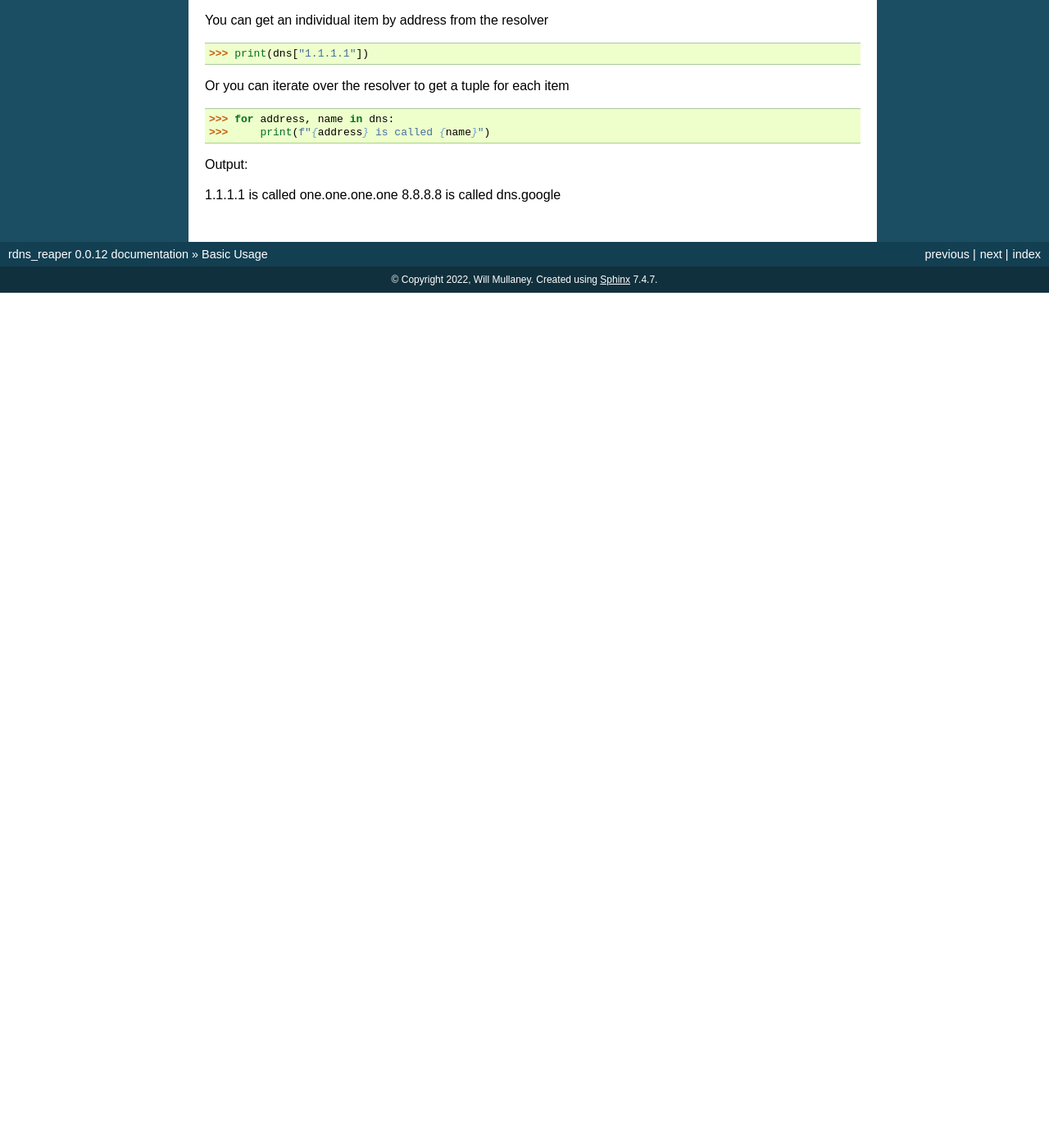
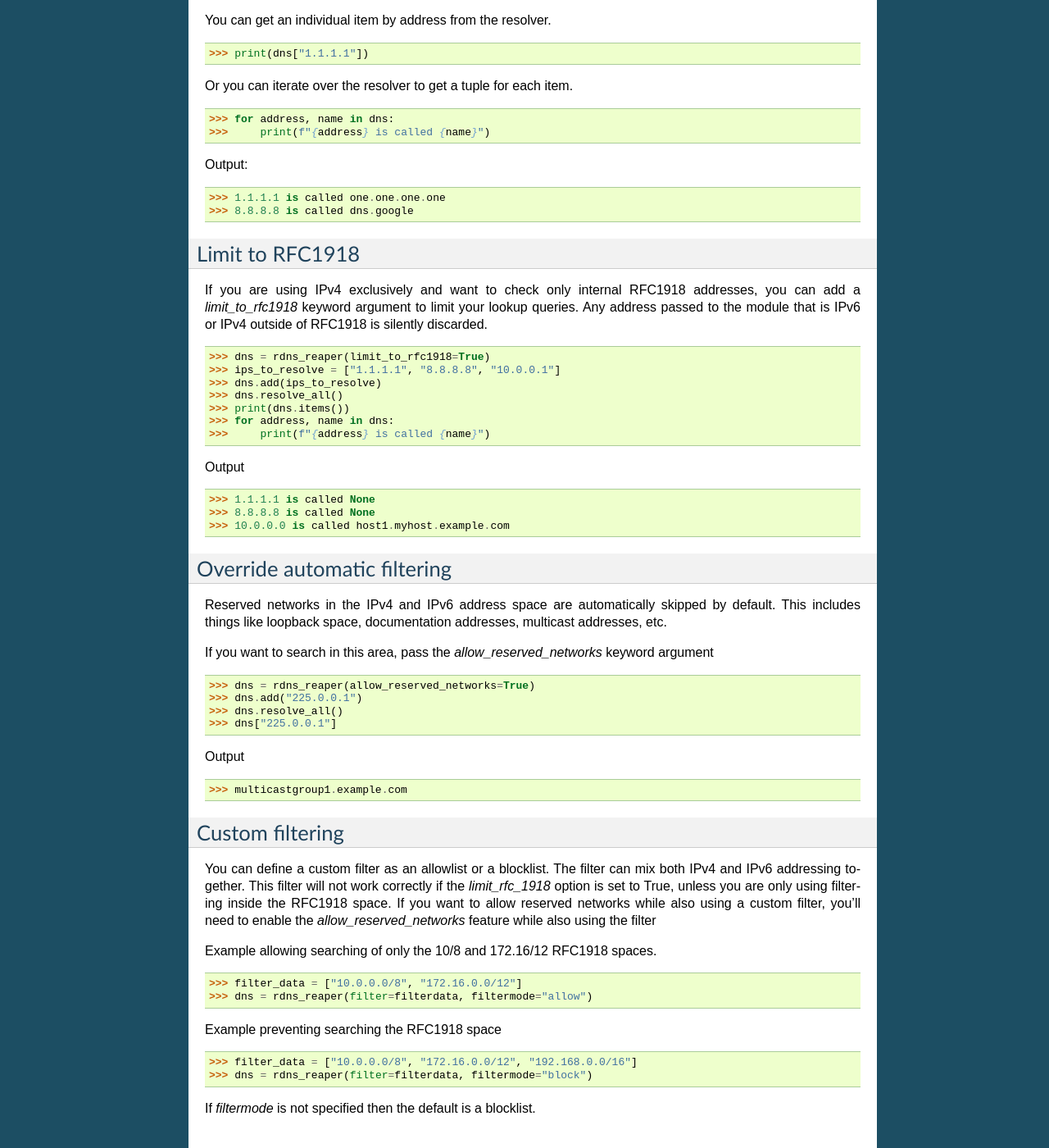
Before and after one commit to mullaneywt/rdns_reaper, a Sphinx documentation site: the page built from docs/basicusage.rst, in a window 1280 px wide and 1400 px high, scrolled down 648 px. Shown: the whole window at 82% size. Built offline with Sphinx 7.4.7, drawn with Linux system fonts in a browser that asks for light colours; before the commit the page ends 1005 px from its top, so only the background shows below that; some of the changed text lies outside the part shown.

Commit message:
Updated basic usage documentation

```diff
--- a/docs/basicusage.rst
+++ b/docs/basicusage.rst
@@ -19,7 +19,7 @@ Create an instance of the class
 
 >>> dns = rdns_reaper()
 
-Prepare your addresses to be resolved.  This can be a single string with a single address, a list of strings each containing a single address, or an IPSet containing multiple addresses.  If using an IPSet, make sure you pass a /32 or /128 address, not a network
+Prepare your addresses to be resolved.  This can be a single string with a single address, a list of strings each containing a single address, or an IPSet containing multiple addresses.  If using an IPSet, make sure you pass a /32 or /128 address, not a network.
 
 >>> ips_to_resolve = ["1.1.1.1", "8.8.8.8"]
 
@@ -28,16 +28,70 @@ The `add()` function should be able to detect and handle any format.  You can al
 >>> dns.add(ips_to_resolve)
 >>> dns.resolve_all()
 
-You can get an individual item by address from the resolver
+You can get an individual item by address from the resolver.
 
 >>> print(dns["1.1.1.1"])
 
-Or you can iterate over the resolver to get a tuple for each item
+Or you can iterate over the resolver to get a tuple for each item.
 
 >>> for address, name in dns:
 >>>     print(f"{address} is called {name}")
 
 Output:
 
-1.1.1.1 is called one.one.one.one
-8.8.8.8 is called dns.google
+>>> 1.1.1.1 is called one.one.one.one
+>>> 8.8.8.8 is called dns.google
+
+
+Limit to RFC1918
+----------------
+
+If you are using IPv4 exclusively and want to check only internal RFC1918 addresses, you can add a `limit_to_rfc1918` keyword argument to limit your lookup queries.  Any address passed to the module that is IPv6 or IPv4 outside of RFC1918 is silently discarded.
+
+>>> dns = rdns_reaper(limit_to_rfc1918=True)
+>>> ips_to_resolve = ["1.1.1.1", "8.8.8.8", "10.0.0.1"]
+>>> dns.add(ips_to_resolve)
+>>> dns.resolve_all()
+>>> print(dns.items())
+>>> for address, name in dns:
+>>>     print(f"{address} is called {name}")
+
+Output
+
+>>> 1.1.1.1 is called None
+>>> 8.8.8.8 is called None
+>>> 10.0.0.0 is called host1.myhost.example.com
+
+Override automatic filtering
+----------------------------
+
+Reserved networks in the IPv4 and IPv6 address space are automatically skipped by default.  This includes things like loopback space, documentation addresses, multicast addresses, etc.
+
+If you want to search in this area, pass the `allow_reserved_networks` keyword argument
+
+>>> dns = rdns_reaper(allow_reserved_networks=True)
+>>> dns.add("225.0.0.1")
+>>> dns.resolve_all()
+>>> dns["225.0.0.1"]
+
+Output
+
+>>> multicastgroup1.example.com
+
+
+Custom filtering
+----------------
+
+You can define a custom filter as an allowlist or a blocklist.  The filter can mix both IPv4 and IPv6 addressing together.  This filter will not work correctly if the `limit_rfc_1918` option is set to True, unless you are only using filtering inside the RFC1918 space.  If you want to allow reserved networks while also using a custom filter, you'll need to enable the `allow_reserved_networks` feature while also using the filter
+
+Example allowing searching of only the 10/8 and 172.16/12 RFC1918 spaces.
+
+>>> filter_data = ["10.0.0.0/8", "172.16.0.0/12"]
+>>> dns = rdns_reaper(filter=filterdata, filtermode="allow")
+
+Example preventing searching the RFC1918 space
+
+>>> filter_data = ["10.0.0.0/8", "172.16.0.0/12", "192.168.0.0/16"]
+>>> dns = rdns_reaper(filter=filterdata, filtermode="block")
+
+If `filtermode` is not specified then the default is a blocklist.
--- a/docs/index.rst
+++ b/docs/index.rst
@@ -34,5 +34,4 @@ Indices and tables
 ==================
 
 * :ref:`genindex`
-* :ref:`modindex`
 * :ref:`search`
```
